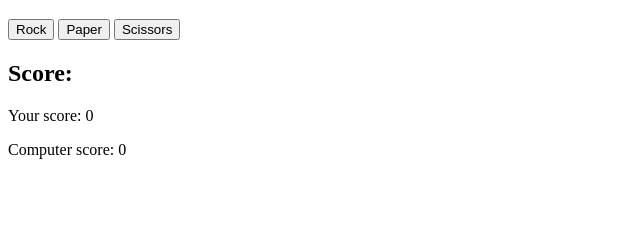
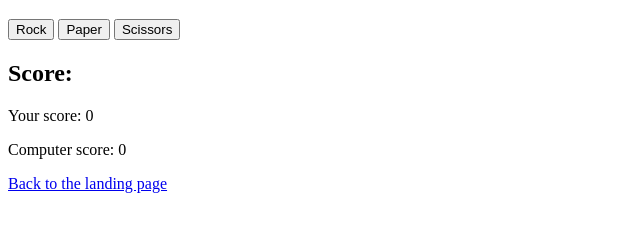
Before and after one commit to IvanFrade/rock-paper-scissors, a plain HTML site: page index.html in a window 1280 px wide. Shown: the part 61-292 px from the top of the page, without its empty margins (0-640 px from the left). Drawn offline with Linux system fonts and the light colour scheme.

Commit message:
Add link to landing page

```diff
--- a/index.html
+++ b/index.html
@@ -18,5 +18,6 @@
     <div id="results">
 
     </div>
+    <a href="https://IvanFrade.github.io/landing-page">Back to the landing page</a>
 </body>
 </html>
```
